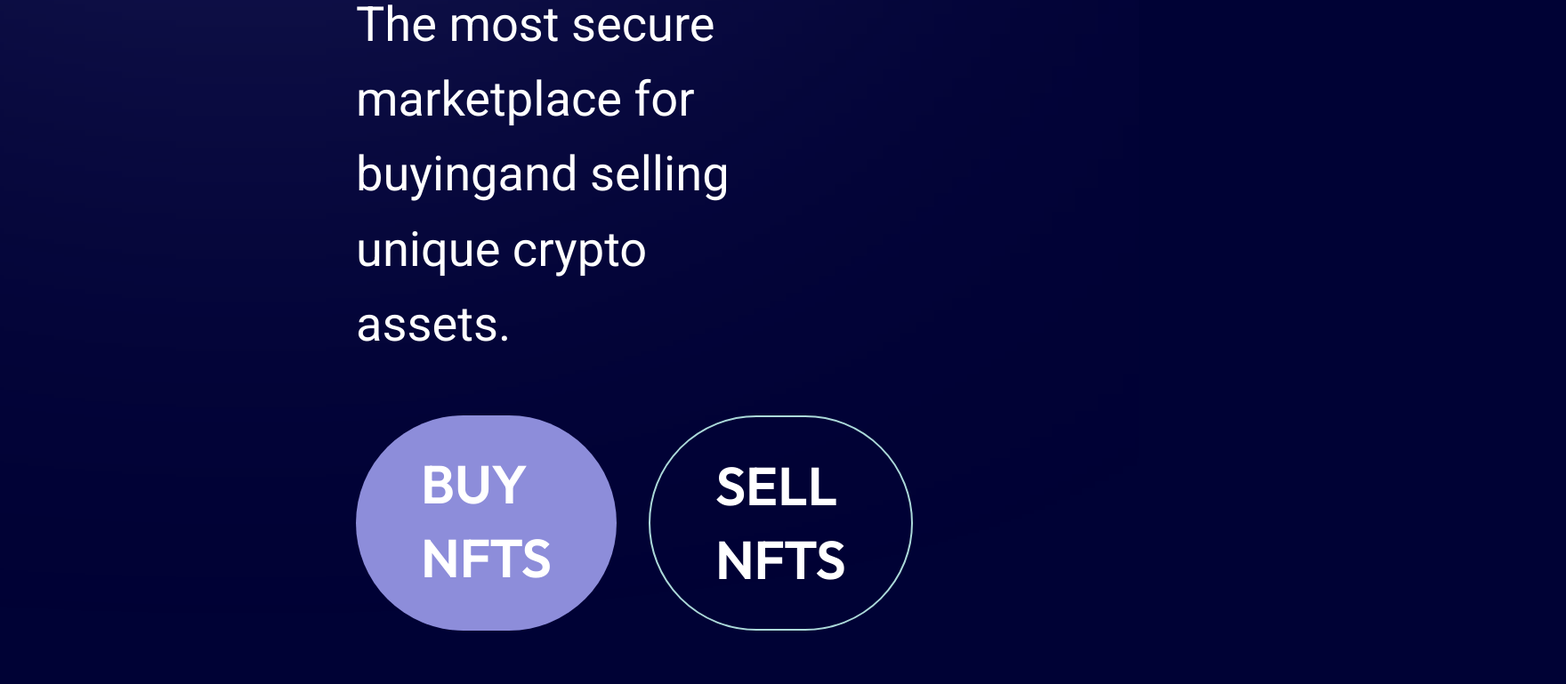
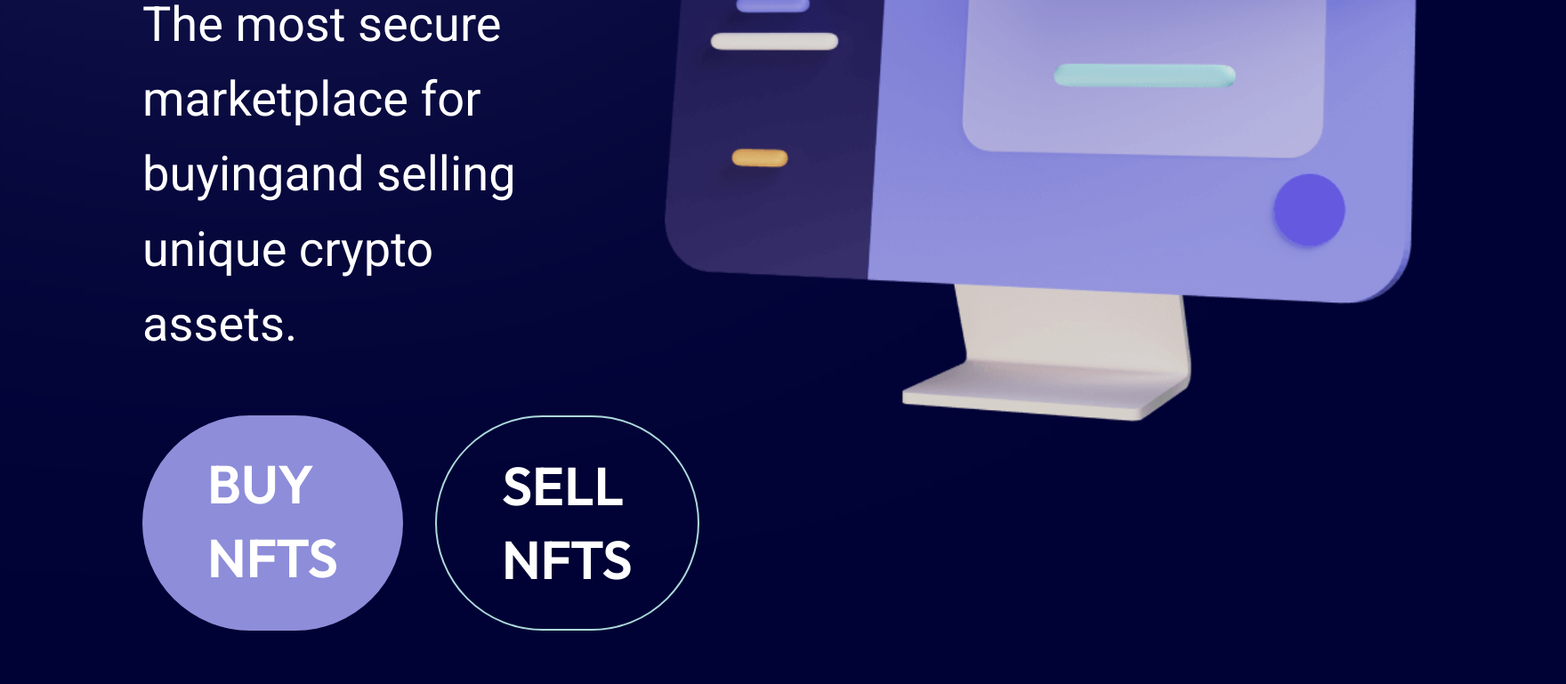
Before and after one commit to johdasgran/krypto, a website: page index.html in a window 1280 px wide. Shown: the part 823-1592 px from the top of the page at 89% size, 1760 px wide, since content can reach past the window. Drawn offline with nearby package versions, Linux system fonts and the light colour scheme; files that its build step writes are made by us from their sources.

Commit message:
update hero image

```diff
--- a/assets/sass/layout/_hero.scss
+++ b/assets/sass/layout/_hero.scss
@@ -37,11 +37,12 @@
   }
 
   &__image {
-    width: 500px;
+    min-width: 280px;
+    max-width: 480px;
   }
 
   &__image img {
-    width: inherit;
+    width: 87.5vw;
     object-fit: contain;
   }
 
--- a/index.html
+++ b/index.html
@@ -64,12 +64,14 @@
 
 
 
-        <!-- <div class="hero__image">
+        <div class="hero__image">
           <img
             src="./assets/images/hero.png"
             alt="Discover And Collect Rare NFTs"
           />
-        </div> -->
+        </div>
+
+
       </section>
     </main>
 
```
